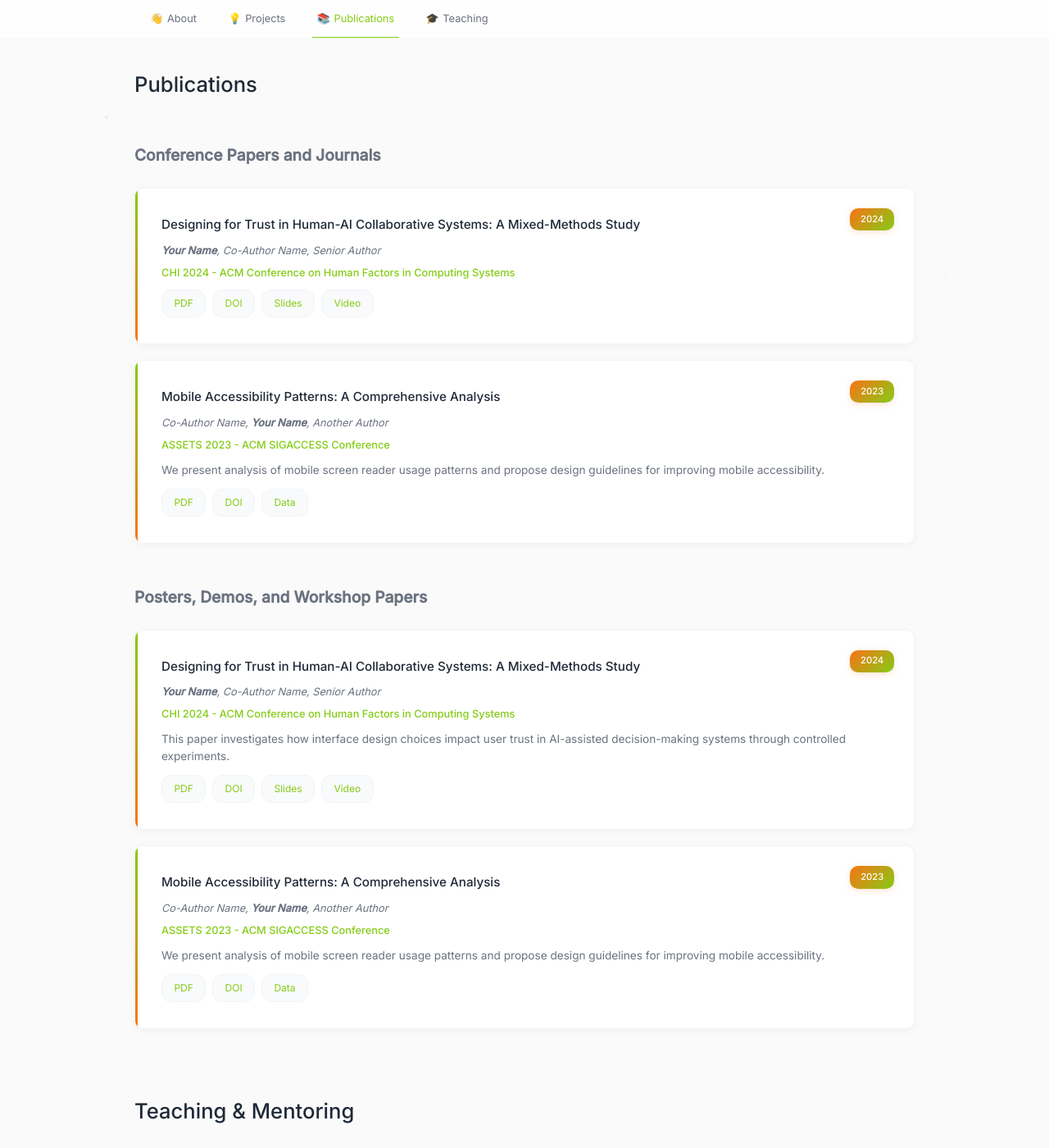
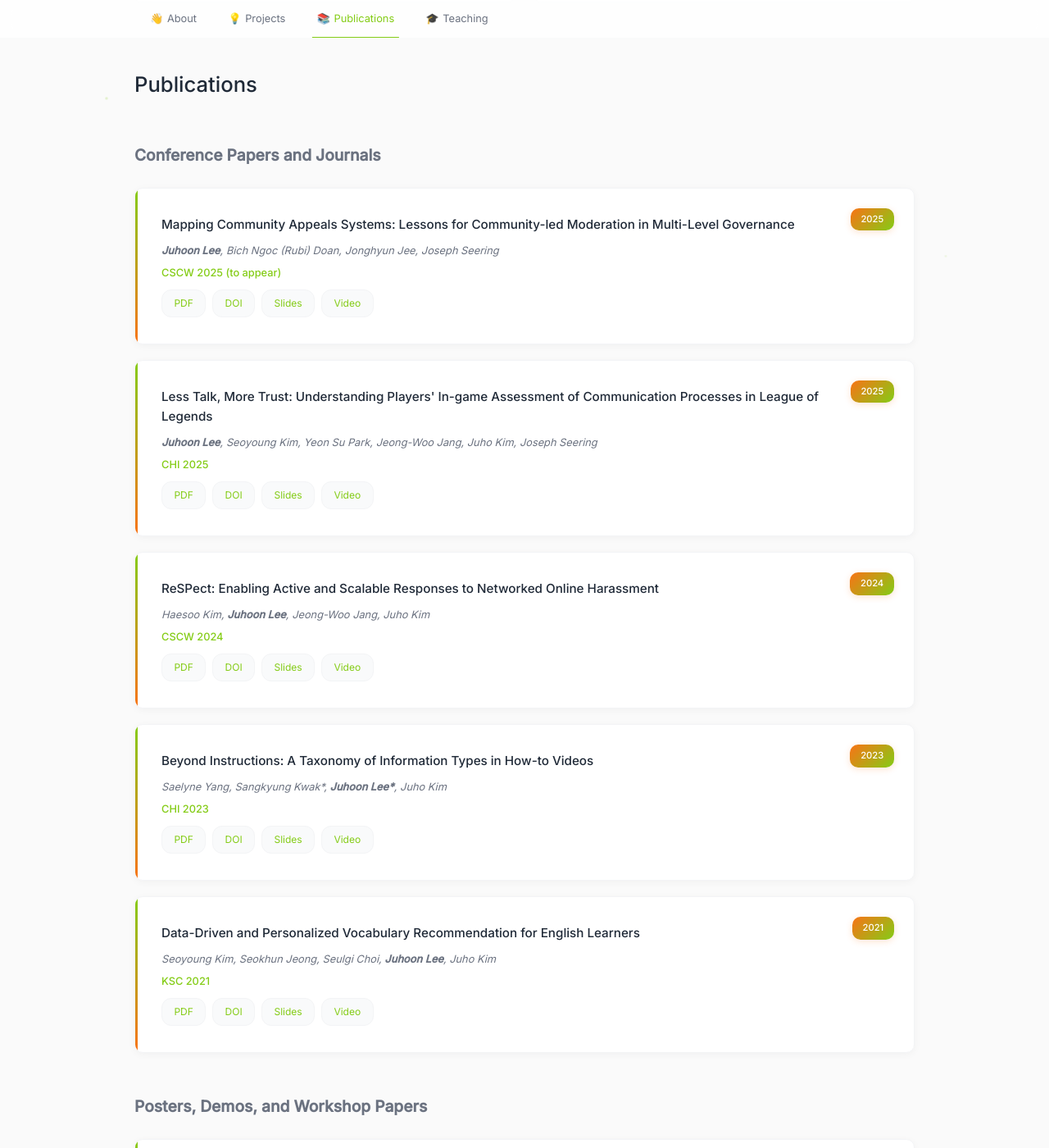
Before and after one commit to julielee16/personal-website, a Jekyll site: the page built from index.md, in a window 1280 px wide and 1400 px high, scrolled down 881 px. Shown: the whole window at 82% size. Built offline with Jekyll 4.4.1, drawn with Linux system fonts in a browser that asks for light colours; some of the changed text lies outside the part shown.

Commit message:
Updated publications

```diff
--- a/_layouts/default.html
+++ b/_layouts/default.html
@@ -165,10 +165,10 @@
 
             <div class="publications-grid">
                 <div class="publication">
-                    <div class="publication-year">2024</div>
-                    <h4>Designing for Trust in Human-AI Collaborative Systems: A Mixed-Methods Study</h4>
-                    <div class="authors"><strong>Your Name</strong>, Co-Author Name, Senior Author</div>
-                    <div class="venue">CHI 2024 - ACM Conference on Human Factors in Computing Systems</div>
+                    <div class="publication-year">2025</div>
+                    <h4>Mapping Community Appeals Systems: Lessons for Community-led Moderation in Multi-Level Governance</h4>
+                    <div class="authors"><strong>Juhoon Lee</strong>, Bich Ngoc (Rubi) Doan, Jonghyun Jee, Joseph Seering</div>
+                    <div class="venue">CSCW 2025 (to appear)</div>
                     <div class="publication-links">
                         <a href="#" target="_blank">PDF</a>
                         <a href="#" target="_blank">DOI</a>
@@ -178,15 +178,55 @@
                 </div>
 
                 <div class="publication">
-                    <div class="publication-year">2023</div>
-                    <h4>Mobile Accessibility Patterns: A Comprehensive Analysis</h4>
-                    <div class="authors">Co-Author Name, <strong>Your Name</strong>, Another Author</div>
-                    <div class="venue">ASSETS 2023 - ACM SIGACCESS Conference</div>
-                    <p>We present analysis of mobile screen reader usage patterns and propose design guidelines for improving mobile accessibility.</p>
+                    <div class="publication-year">2025</div>
+                    <h4>Less Talk, More Trust: Understanding Players' In-game Assessment of Communication Processes in League of Legends</h4>
+                    <div class="authors"><strong>Juhoon Lee</strong>, Seoyoung Kim, Yeon Su Park, Jeong-Woo Jang, Juho Kim, Joseph Seering</div>
+                    <div class="venue">CHI 2025</div>
                     <div class="publication-links">
                         <a href="#" target="_blank">PDF</a>
                         <a href="#" target="_blank">DOI</a>
-                        <a href="#" target="_blank">Data</a>
+                        <a href="#" target="_blank">Slides</a>
+                        <a href="#" target="_blank">Video</a>
+                    </div>
+                </div>
+
+                <div class="publication">
+                    <div class="publication-year">2024</div>
+                    <h4>ReSPect: Enabling Active and Scalable Responses to Networked Online Harassment</h4>
+                    <div class="authors">Haesoo Kim, <strong>Juhoon Lee</strong>, Jeong-Woo Jang, Juho Kim</div>
+                    <div class="venue">CSCW 2024</div>
+                    <div class="publication-links">
+                        <a href="#" target="_blank">PDF</a>
+                        <a href="#" target="_blank">DOI</a>
+                        <a href="#" target="_blank">Slides</a>
+                        <a href="#" target="_blank">Video</a>
+                    </div>
+                </div>
+
+
+                <div class="publication">
+                    <div class="publication-year">2023</div>
+                    <h4>Beyond Instructions: A Taxonomy of Information Types in How-to Videos</h4>
+                    <div class="authors">Saelyne Yang, Sangkyung Kwak*, <strong>Juhoon Lee*</strong>, Juho Kim</div>
+                    <div class="venue">CHI 2023</div>
+                    <div class="publication-links">
+                        <a href="#" target="_blank">PDF</a>
+                        <a href="#" target="_blank">DOI</a>
+                        <a href="#" target="_blank">Slides</a>
+                        <a href="#" target="_blank">Video</a>
+                    </div>
+                </div>
+
+                <div class="publication">
+                    <div class="publication-year">2021</div>
+                    <h4>Data-Driven and Personalized Vocabulary Recommendation for English Learners</h4>
+                    <div class="authors">Seoyoung Kim, Seokhun Jeong, Seulgi Choi, <strong>Juhoon Lee</strong>, Juho Kim</div>
+                    <div class="venue">KSC 2021</div>
+                    <div class="publication-links">
+                        <a href="#" target="_blank">PDF</a>
+                        <a href="#" target="_blank">DOI</a>
+                        <a href="#" target="_blank">Slides</a>
+                        <a href="#" target="_blank">Video</a>
                     </div>
                 </div>
             </div>
@@ -199,11 +239,10 @@
 
             <div class="publications-grid">
                 <div class="publication">
-                    <div class="publication-year">2024</div>
-                    <h4>Designing for Trust in Human-AI Collaborative Systems: A Mixed-Methods Study</h4>
-                    <div class="authors"><strong>Your Name</strong>, Co-Author Name, Senior Author</div>
-                    <div class="venue">CHI 2024 - ACM Conference on Human Factors in Computing Systems</div>
-                    <p>This paper investigates how interface design choices impact user trust in AI-assisted decision-making systems through controlled experiments.</p>
+                    <div class="publication-year">2023</div>
+                    <h4>Look Upon Thyself: Understanding the Effect of Self-Reflection on Toxic Behavior in Online Gaming</h4>
+                    <div class="authors"><strong>Juhoon Lee</strong>, Juho Kim, Jeong-woo Jang</div>
+                    <div class="venue">CHI2023 Workshop on Combating Toxicity, Harassment, and Abuse in Online Social Spaces</div>
                     <div class="publication-links">
                         <a href="#" target="_blank">PDF</a>
                         <a href="#" target="_blank">DOI</a>
@@ -214,10 +253,9 @@
 
                 <div class="publication">
                     <div class="publication-year">2023</div>
-                    <h4>Mobile Accessibility Patterns: A Comprehensive Analysis</h4>
-                    <div class="authors">Co-Author Name, <strong>Your Name</strong>, Another Author</div>
-                    <div class="venue">ASSETS 2023 - ACM SIGACCESS Conference</div>
-                    <p>We present analysis of mobile screen reader usage patterns and propose design guidelines for improving mobile accessibility.</p>
+                    <h4>Towards an Experience-Centric Paradigm of Online Harassment: Responding to Calling out and Networked Harassment</h4>
+                    <div class="authors">Haesoo Kim, <strong>Juhoon Lee</strong>, Juho Kim, Jeong-woo Jang</div>
+                    <div class="venue">CHI2023 Workshop on Combating Toxicity, Harassment, and Abuse in Online Social Spaces</div>
                     <div class="publication-links">
                         <a href="#" target="_blank">PDF</a>
                         <a href="#" target="_blank">DOI</a>
```
